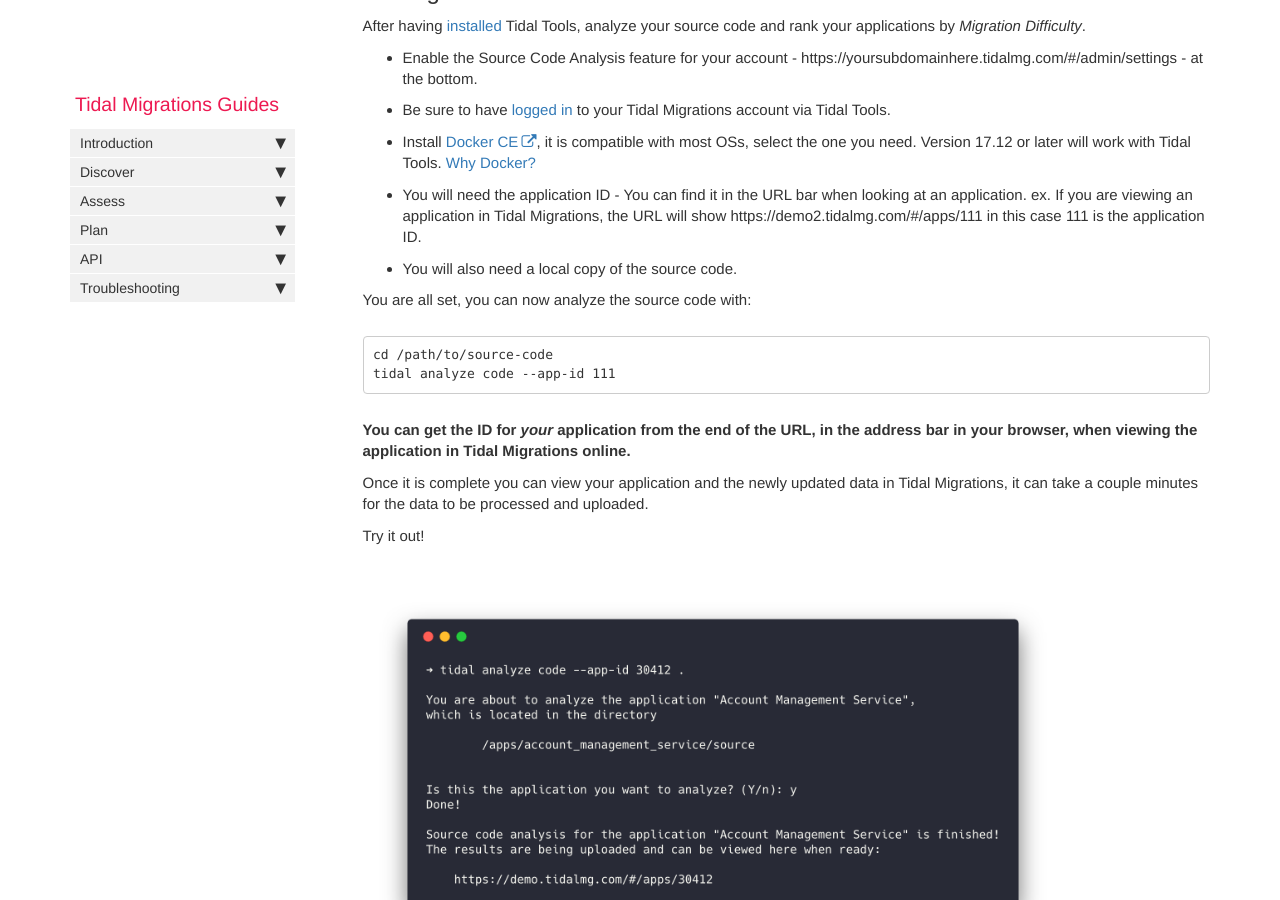
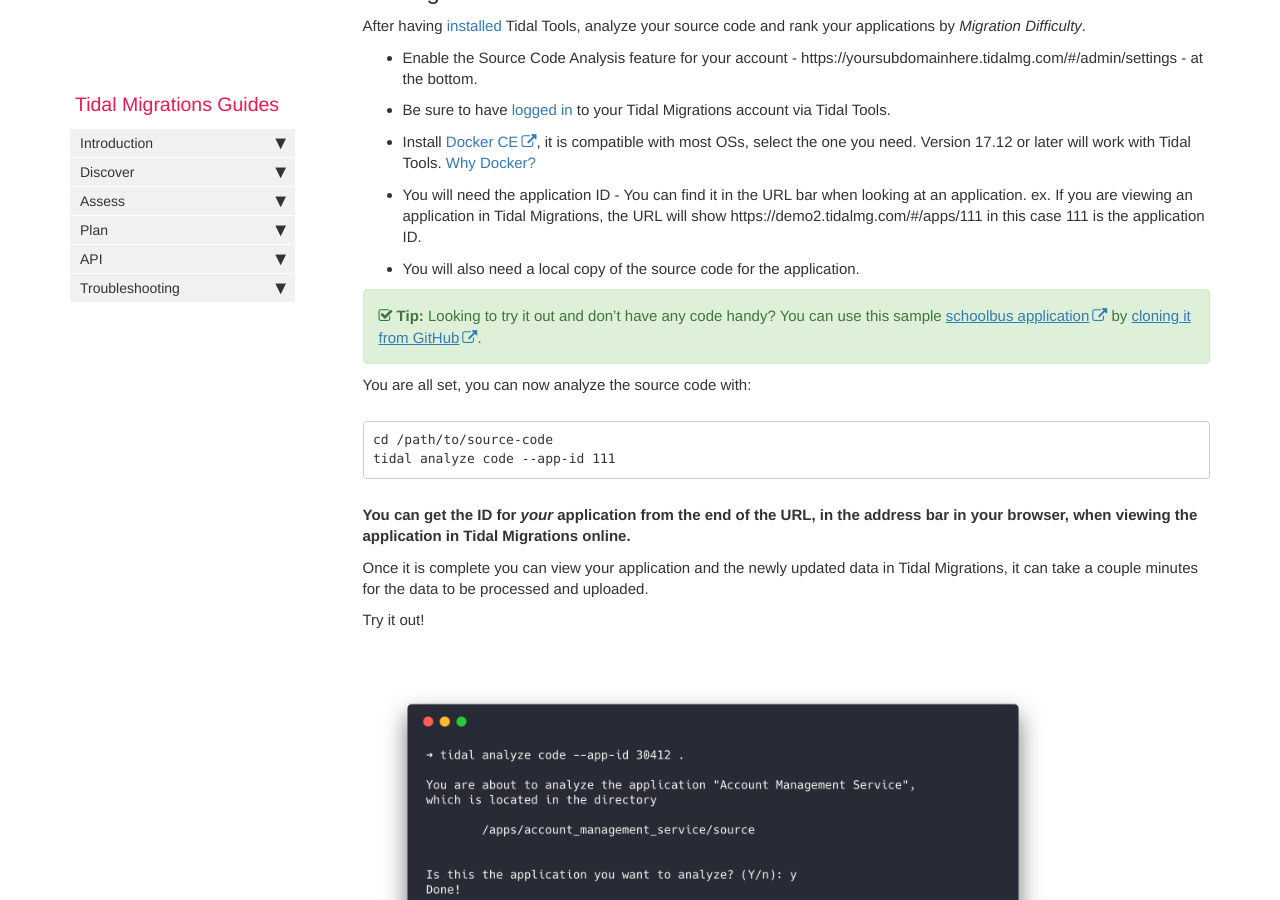
Before and after one commit to tidalmigrations/tidalmigrations.github.io, a Jekyll site: the page built from pages/tidal tools/sourcecode.md, in a window 1280 px wide and 900 px high, scrolled down 1344 px. Built offline with Jekyll 4.4.1, drawn with Linux system fonts in a browser that asks for light colours; nearby versions of some CDN libraries; comment, search, counter and statistics services are not loaded.

Commit message:
Add sample code reference to code analysis guide

```diff
--- a/pages/tidal tools/sourcecode.md
+++ b/pages/tidal tools/sourcecode.md
@@ -48,8 +48,9 @@ After having [installed](tidal-tools.html#install) Tidal Tools,  analyze your so
 - Be sure to have [logged in](tidal-tools.html#login) to your Tidal Migrations account via Tidal Tools.
 - Install [Docker CE](https://docs.docker.com/v17.12/install/), it is compatible with most OSs, select the one you need. Version 17.12 or later will work with Tidal Tools. [Why Docker?](#why-docker)
 - You will need the application ID - You can find it in the URL bar when looking at an application. ex. If you are viewing an application in Tidal Migrations, the URL will show https://demo2.tidalmg.com/#/apps/111 in this case 111 is the application ID.
-- You will also need a local copy of the source code.
+- You will also need a local copy of the source code for the application.
 
+{% include tip.html content="Looking to try it out and don't have any code handy? You can use this sample [schoolbus application](https://github.com/tidalmigrations/schoolbus) by [cloning it from GitHub](https://help.github.com/en/github/creating-cloning-and-archiving-repositories/cloning-a-repository)." %}
 
 You are all set, you can now analyze the source code with:
 
```
